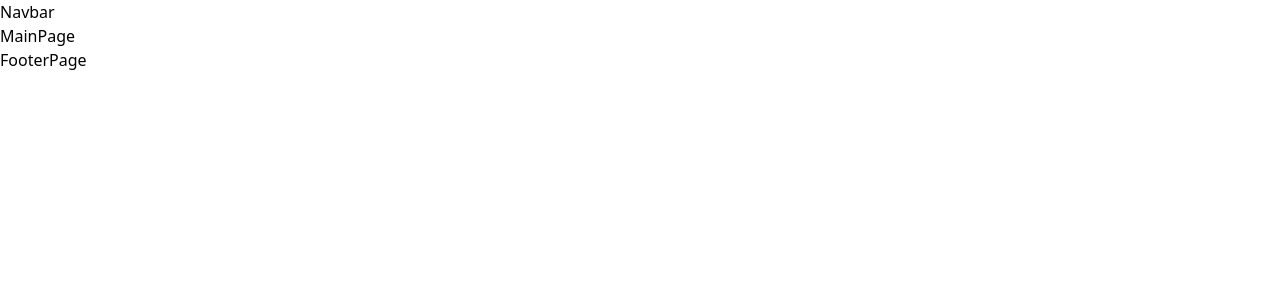
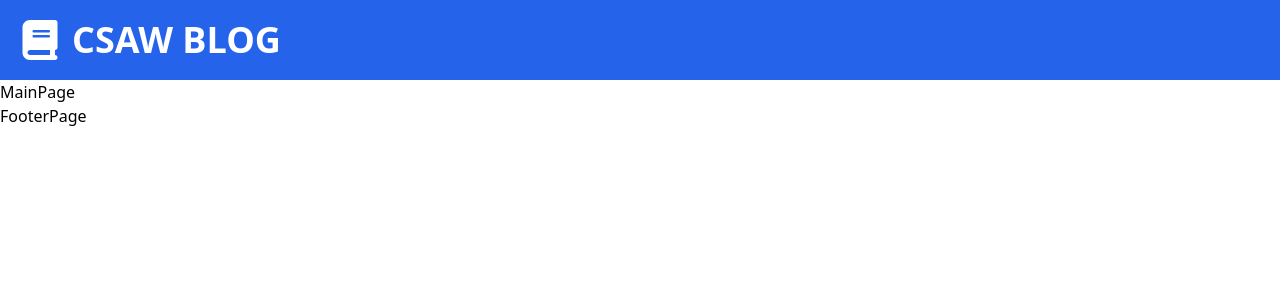
Before and after one commit to TomyJusuf/Blog_Feed, a React (Vite) app: page / in a window 1280 px wide. Shown: the top 300 px of the page. Built offline with nearby package versions, Linux system fonts and the light colour scheme.

Commit message:
Style for  Navbar page

```diff
--- a/src/components/Navbar.tsx
+++ b/src/components/Navbar.tsx
@@ -1,3 +1,19 @@
 export default function Navbar() {
-  return <div>Navbar</div>;
+  return (
+    <div>
+      <div className="navbar w-full bg-blue-600 text-white py-5 pl-5 flex items-center gap-x-3 ">
+        <svg
+          xmlns="http://www.w3.org/2000/svg"
+          viewBox="0 0 448 512"
+          className="h-10 w-10"
+        >
+          <path
+            fill="#ffffff"
+            d="M96 0C43 0 0 43 0 96V416c0 53 43 96 96 96H384h32c17.7 0 32-14.3 32-32s-14.3-32-32-32V384c17.7 0 32-14.3 32-32V32c0-17.7-14.3-32-32-32H384 96zm0 384H352v64H96c-17.7 0-32-14.3-32-32s14.3-32 32-32zm32-240c0-8.8 7.2-16 16-16H336c8.8 0 16 7.2 16 16s-7.2 16-16 16H144c-8.8 0-16-7.2-16-16zm16 48H336c8.8 0 16 7.2 16 16s-7.2 16-16 16H144c-8.8 0-16-7.2-16-16s7.2-16 16-16z"
+          />
+        </svg>
+        <h1 className="text-4xl font-bold uppercase ">csaw blog</h1>
+      </div>
+    </div>
+  );
 }
```
